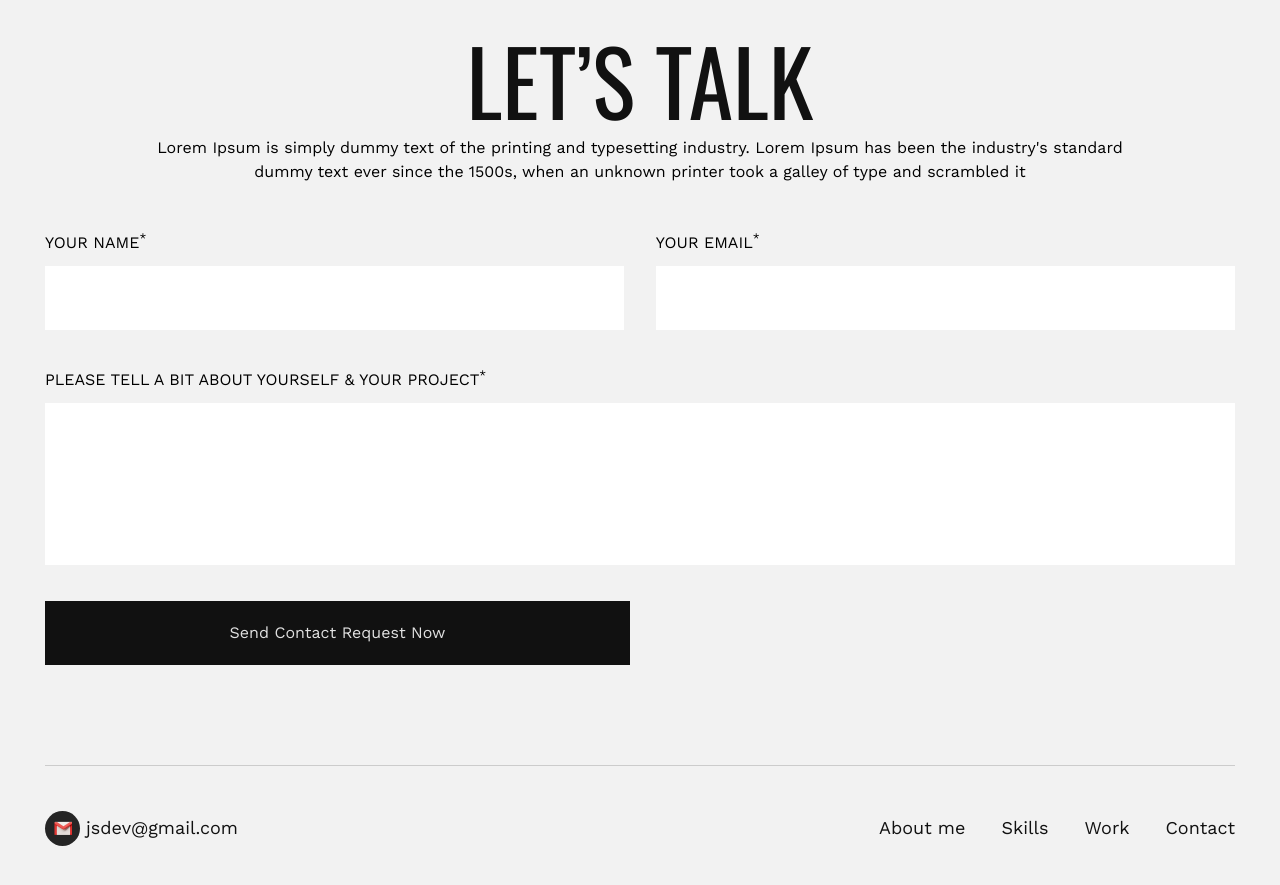
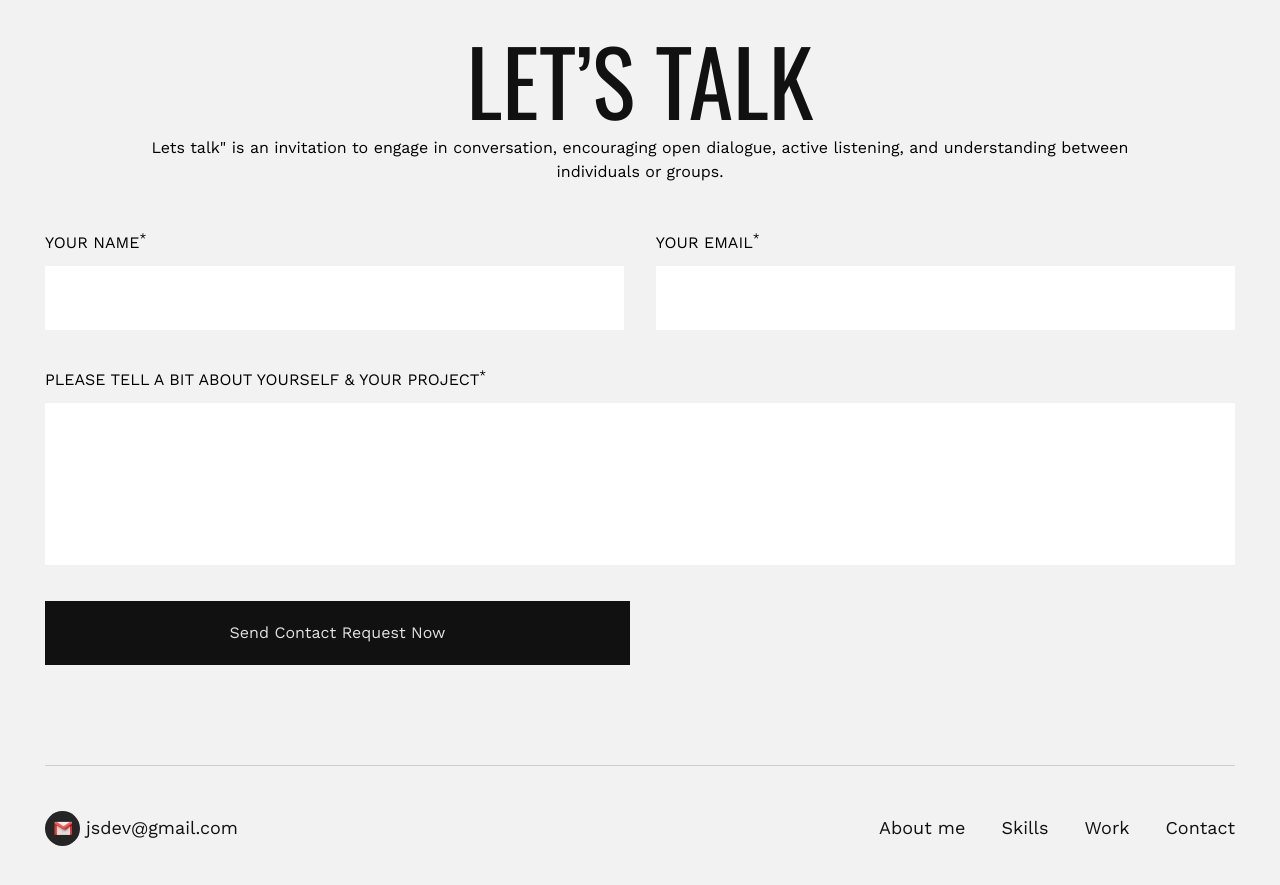
Before and after one commit to NafeesButt/Portfolio-website, a React (Vite) app: page / in a window 1280 px wide. Shown: the part 5480-6365 px from the top of the page. Built offline with nearby package versions, Linux system fonts and the light colour scheme.

Commit message:
lets talk

```diff
--- a/src/components/Contact.jsx
+++ b/src/components/Contact.jsx
@@ -17,11 +17,9 @@
             Let’s Talk
           </div>
           <div className="text-[16px] 2xl:text-[20px] leading-[24px] 2xl:leading-[32px] text-black text-center max-w-[1000px] mx-auto">
-                        Lorem Ipsum is simply dummy text of the printing and
-                        typesetting industry. Lorem Ipsum has been the
-                        industry's standard dummy text ever since the 1500s,
-                        when an unknown printer took a galley of type and
-                        scrambled it
+            Lets talk" is an invitation to engage in conversation, encouraging
+            open dialogue, active listening, and understanding between
+            individuals or groups.
           </div>
         </Div>
         {/* SECTION HEADING END */}
```
Lines whose indentation alone changed are shown as unchanged.
